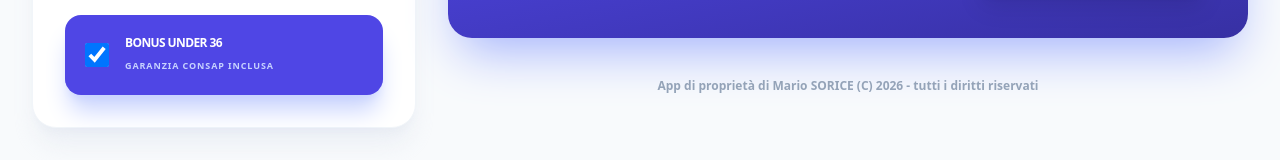
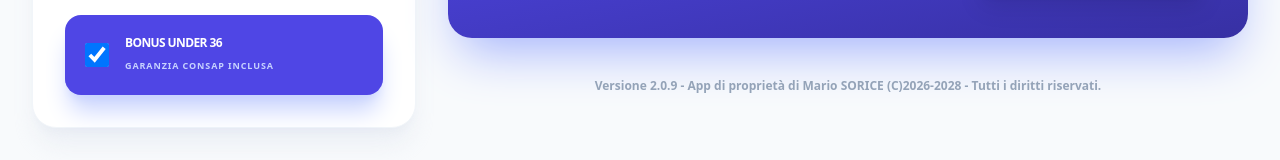
Before and after one commit to jopummarola-svg/Bancometro, a React (Vite) app: page / in a window 1280 px wide. Shown: the part 934-1094 px from the top of the page. Built offline with nearby package versions, Linux system fonts and the light colour scheme.

Commit message:
Update App.tsx

```diff
--- a/App.tsx
+++ b/App.tsx
@@ -400,7 +400,7 @@ Riepilogo simulazione Bancometro.it:
               </div>
 
               <p className="text-center text-xs font-semibold text-slate-400 py-2">
-                App di proprietà di Mario SORICE (C) 2026 - tutti i diritti riservati
+                Versione 2.0.9 - App di proprietà di Mario SORICE (C)2026-2028 - Tutti i diritti riservati.
               </p>
 
             </section>
```
